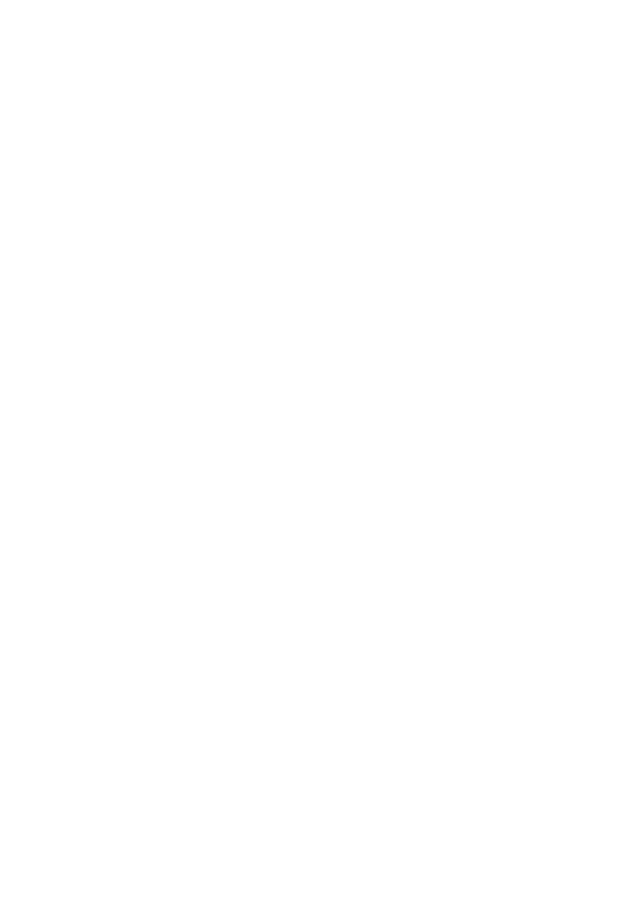
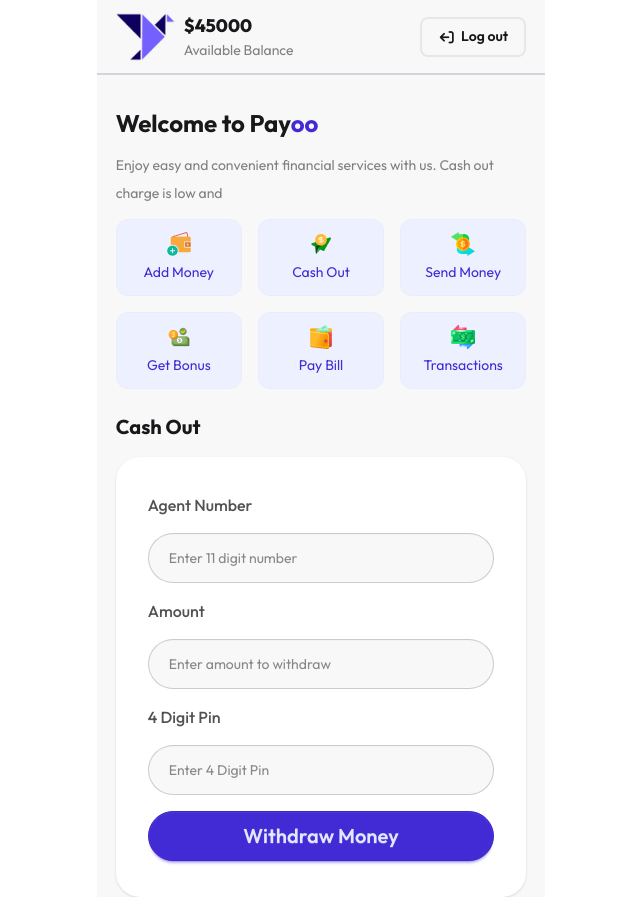
Before and after one commit to P-tanjim-second/payoo, a plain HTML site: page home.html in a window 1280 px wide. Shown: the whole page, without its empty margins (319-959 px from the left). Before the commit the page ends 800 px from the top, so only its background shows below. Drawn offline with nearby package versions, Linux system fonts and the light colour scheme.

Commit message:
make the cash out fuctionality

```diff
--- a/home.html
+++ b/home.html
@@ -1,11 +1,104 @@
-<!DOCTYPE html>
-<html lang="en">
+<!doctype html>
+<html data-theme="light">
+
 <head>
-    <meta charset="UTF-8">
-    <meta name="viewport" content="width=device-width, initial-scale=1.0">
+    <meta charset="UTF-8" />
+    <meta name="viewport" content="width=device-width, initial-scale=1.0" />
+    <!-- tailwind + daisyui -->
+    <link href="https://cdn.jsdelivr.net/npm/daisyui@5" rel="stylesheet" type="text/css" />
+    <script src="https://cdn.jsdelivr.net/npm/@tailwindcss/browser@4"></script>
+
+    <!-- fonts -->
+    <link rel="preconnect" href="https://fonts.googleapis.com">
+    <link rel="preconnect" href="https://fonts.gstatic.com" crossorigin>
+    <link href="https://fonts.googleapis.com/css2?family=Outfit:wght@100..900&display=swap" rel="stylesheet">
+
+    <!-- font awesome cdn -->
+    <link rel="stylesheet" href="https://cdnjs.cloudflare.com/ajax/libs/font-awesome/7.0.1/css/all.min.css" />
+
+    <link rel="shortcut icon" href="assets/logo.png" type="image/x-icon">
     <title>Payoo Pay</title>
+
+    <style>
+        * {
+            font-family: 'Outfit', sans-serif;
+        }
+    </style>
 </head>
-<body>
 
+<body class="min-h-screen max-w-md bg-base-200 mx-auto">
+    <header class="border-b-2 border-gray-300 w-full sticky top-0 bg-base-200 z-10">
+        <section class="w-11/12 flex items-center justify-between mx-auto py-3">
+            <div class="logo-box flex gap-2 items-center">
+                <div class="w-[60px]">
+                    <img src="assets/logo.png">
+                </div>
+                <div class="balance-info flex flex-col gap-0">
+                    <h4 class="text-lg font-extrabold">$<span id="balance">45000</span></h4>
+                    <p class="text-[14px] text-neutral/50">Available Balance</p>
+                </div>
+            </div>
+
+            <a href="./index.html" class="btn btn-outline border-2 border-gray-200 rounded-lg"><i class="fa-solid rotate-180 fa-arrow-right-from-bracket"></i>Log out</a>
+        </section>
+    </header>
+
+    <main>
+        <section class="w-11/12 mx-auto py-6 pt-8 space-y-3">
+            <h2 class="font-bold text-2xl">Welcome to Pay<span class="text-primary">oo</span></h2>
+            <p class="text-[14px] text-neutral/50 leading-7">Enjoy easy and convenient financial services with us. Cash out charge is low and </p>
+
+            <div class="buttons grid grid-cols-3 gap-4">
+                <button class="btn flex-col h-full py-3 btn-primary btn-soft rounded-xl">
+                    <img src="assets/opt-1.png" alt="">
+                    <p class="font-normal">Add Money</p>
+                </button>
+                <button class="btn flex-col h-full py-3 btn-primary btn-soft rounded-xl">
+                    <img src="assets/opt-2.png" alt="">
+                    <p class="font-normal">Cash Out</p>
+                </button>
+                <button class="btn flex-col h-full py-3 btn-primary btn-soft rounded-xl">
+                    <img src="assets/opt-3.png" alt="">
+                    <p class="font-normal">Send Money</p>
+                </button>
+                <button class="btn flex-col h-full py-3 btn-primary btn-soft rounded-xl">
+                    <img src="assets/opt-4.png" alt="">
+                    <p class="font-normal">Get Bonus</p>
+                </button>
+                <button class="btn flex-col h-full py-3 btn-primary btn-soft rounded-xl">
+                    <img src="assets/opt-5.png" alt="">
+                    <p class="font-normal">Pay Bill </p>
+                </button>
+                <button class="btn flex-col h-full py-3 btn-primary btn-soft rounded-xl">
+                    <img src="assets/opt-6.png" alt="">
+                    <p class="font-normal">Transactions</p>
+                </button>
+            </div>
+        </section>
+
+        <section id="castout" class="w-11/12 mx-auto">
+            <h2 class="text-xl font-bold mb-4">Cash Out</h2>
+            <div class="card bg-base-100 shadow rounded-3xl p-8">
+                <div class="card-body p-0">
+                    <fieldset class="fieldset gap-4 flex flex-col">
+                        <label class="text-neutral/70 text-base font-medium">Agent Number</label>
+                        <input id="cashout-number" type="text" maxlength="11" minlength="11" class="input bg-base-200 w-full  rounded-full px-5 py-6" placeholder="Enter 11 digit number"  value="" required/>
+
+                        <label class="text-base text-neutral/70 font-medium">Amount</label>
+                        <input id="amount-input" type="number" class="input bg-base-200 w-full rounded-full px-5 py-6" placeholder="Enter amount to withdraw" required/>
+
+                        <label class="text-base text-neutral/70 font-medium">4 Digit Pin</label>
+                        <input id="cashout-pin" type="password" maxlength="4" minlength="4" class="input bg-base-200 w-full rounded-full px-5 py-6" placeholder="Enter 4 Digit Pin" required/>
+
+                        <button id="cashout-btn" class="btn btn-primary py-6 px-5 rounded-full text-[20px]" >Withdraw Money</button>
+                    </fieldset>
+                </div>
+            </div>
+        </section>
+    </main>
+
+    <script src="script/machine.js"></script>
+    <script src="script/cashout.js"></script>
 </body>
+
 </html>
--- /dev/null
+++ b/script/cashout.js
@@ -0,0 +1,26 @@
+document.getElementById('cashout-btn').addEventListener('click', () => {
+    const agentNumber = getValueFromInput('cashout-number');
+    const amount = getValueFromInput('amount-input');
+    const pin = getValueFromInput('cashout-pin');
+    const currentBalance = getCurrentBalance();
+
+    if (!agentNumber || !amount || !pin) {
+        alert('Please fill in all fields.');
+        return;
+    }
+
+    if (parseFloat(amount) > currentBalance || parseFloat(amount) <= 0) {
+        alert('Your amount is not sufficient for this transaction.');
+        return;
+    }
+
+    if (pin == '1234' && agentNumber.length === 11) {
+        const newBalance = (currentBalance - parseFloat(amount)).toFixed(2);
+        updateBalance(newBalance);
+        alert('Cash Out successful!');
+        return;
+    }
+    else{
+        alert('Invalid agent number or PIN. Please try again.');
+    }
+});
--- /dev/null
+++ b/script/machine.js
@@ -0,0 +1,11 @@
+function getValueFromInput(id) {
+    const input = document.getElementById(id);
+    const value = input.value;
+    return value;
+}
+function getCurrentBalance() {
+    return parseFloat(document.getElementById('balance').innerText)
+}
+function updateBalance(amount) {
+    document.getElementById('balance').innerText = parseFloat(amount).toFixed(2);
+}
```
